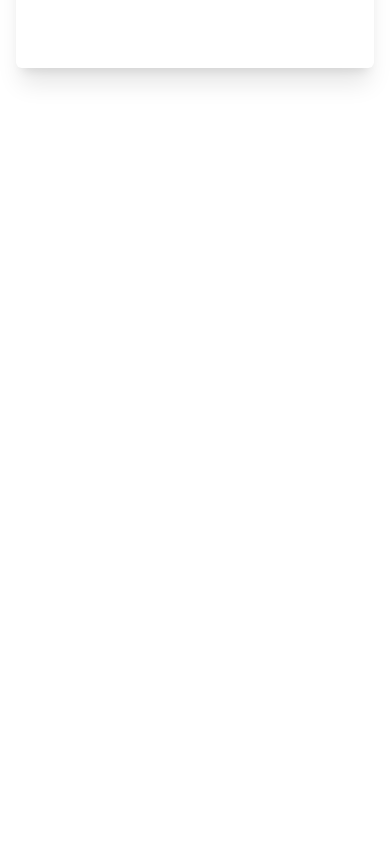
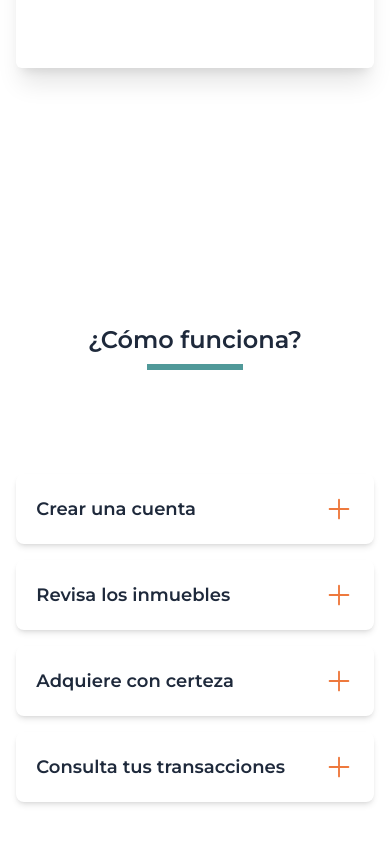
Before and after one commit to iNiceTwice/reity-clone, a Next.js app: page / in a window 390 px wide. Shown: the part 5307-6151 px from the top of the page. Before the commit the page ends 5503 px from the top, so only its background shows below. Built offline with nearby package versions, Linux system fonts and the light colour scheme.

Commit message:
HowItWorks view added with dropdowns & responsive components

```diff
--- /dev/null
+++ b/components/Dropdown.js
@@ -0,0 +1,31 @@
+import { useState } from "react"
+import { CiCirclePlus, CiCircleMinus } from "react-icons/ci"
+import { HiOutlineMinus, HiOutlinePlus } from "react-icons/hi2"
+
+const Dropdown = ({ children, title }) => {
+
+    const [ open, setOpen ] = useState(false)
+
+    const handleClickDropdown = () => {
+        setOpen(!open)
+    }
+    return (
+        <>
+            <button onClick={()=>handleClickDropdown()} className="w-full text-left p-5 shadow-md transition-colors rounded-lg">
+            <div className=" flex justify-between items-center">
+                <h5 className="font-montserrat font-semibold text-lg text-slate-800 transition-colors">{ title }</h5>
+                <div className="flex items-center">
+                    {
+                        open
+                        ? <HiOutlineMinus size="30" className="ml-4 text-orange-600/80 transition-colors"/>
+                        : <HiOutlinePlus size="30" className="ml-4 text-orange-600/80 transition-colors"/>
+                    }
+                </div>
+            </div>
+            { open ? children : null }
+            </button>
+        </>
+     );
+}
+
+export default Dropdown;
--- /dev/null
+++ b/views/main/howItWorks/DesktopContent.js
@@ -0,0 +1,59 @@
+import { useState } from "react";
+import { TabOne } from "./TabOne";
+import { TabTwo } from "./TabTwo";
+import { TabThree } from "./TabThree";
+import { TabFour } from "./TabFour";
+
+const DesktopContent = () => {
+
+    const [ selectedTab, setSelectedTab ] = useState(1)
+
+    const handleClick = ( tab ) => {
+        setSelectedTab(tab)
+    }
+
+    return (
+        <>
+            <div className="w-4/6 lg:block hidden">
+                <div className="flex w-full justify-center">
+                    <button
+                        id="1"
+                        onClick={ () => handleClick(1) }
+                        className={`py-2 outline-none transition-colors px-8 border-b-2 ${selectedTab === 1 ? "border-b-main" : "border-b-slate-300"}`}
+                    >
+                        Crea una cuenta
+                    </button>
+                    <button
+                        id="2"
+                        onClick={ () => handleClick(2) }
+                        className={`py-2 outline-none transition-colors px-8 border-b-2 ${selectedTab === 2 ? "border-b-main" : "border-b-slate-300"}`}
+                    >
+                        Revisa los inmuebles
+                    </button>
+                    <button
+                        id="3"
+                        onClick={ () => handleClick(3) }
+                        className={`py-2 outline-none transition-colors px-8 border-b-2 ${selectedTab === 3 ? "border-b-main" : "border-b-slate-300"}`}
+                    >
+                        Adquiere con certeza
+                    </button>
+                    <button
+                        id="4"
+                        onClick={ () => handleClick(4) }
+                        className={`py-2 outline-none transition-colors px-8 border-b-2 ${selectedTab === 4 ? "border-b-main" : "border-b-slate-300"}`}
+                    >
+                        Consulta tus transacciones
+                    </button>
+                </div>
+            </div>
+            <div className="mt-16">
+                { selectedTab === 1 ? <TabOne />  : null}
+                { selectedTab === 2 ? <TabTwo />  : null}
+                { selectedTab === 3 ? <TabThree />  : null}
+                { selectedTab === 4 ? <TabFour />  : null}
+            </div>
+        </>
+    )
+}
+
+export default DesktopContent;
--- /dev/null
+++ b/views/main/howItWorks/MobileContent.js
@@ -0,0 +1,28 @@
+import { TabOneInfo } from "./TabOne";
+import { TabTwoInfo } from "./TabTwo";
+import { TabThreeInfo } from "./TabThree";
+import { TabFourInfo } from "./TabFour";
+import Dropdown from "../../../components/Dropdown";
+
+const MobileContent = () => {
+    return (
+        <>
+            <div className="w-11/12 lg:hidden flex flex-col gap-4 -mt-10">
+                <Dropdown title="Crear una cuenta">
+                    <TabOneInfo/>
+                </Dropdown>
+                <Dropdown title="Revisa los inmuebles">
+                    <TabTwoInfo/>
+                </Dropdown>
+                <Dropdown title="Adquiere con certeza">
+                    <TabThreeInfo/>
+                </Dropdown>
+                <Dropdown title="Consulta tus transacciones">
+                    <TabFourInfo/>
+                </Dropdown>
+            </div>
+        </>
+     );
+}
+
+export default MobileContent;
--- a/views/main/howItWorks/TabOne.js
+++ b/views/main/howItWorks/TabOne.js
@@ -9,7 +9,7 @@ export const TabOneInfo = () => {
                     <div className="h-full my-auto flex items-center">
                         <HiOutlineUserPlus className="text-secondary" size={50}/>
                     </div>
-                    <div className="flex flex-col gap-8 w-4/6">
+                    <div className="flex flex-col gap-8 w-full lg:w-4/6">
                         <h3 className="text-slate-800 text-2xl">Crea tu cuenta</h3>
                         <p className="font-thin">Crea tu cuenta en menos de dos minutos y ten acceso a un marketplace para invertir en tokens de propiedades.</p>
                     </div>
@@ -18,7 +18,7 @@ export const TabOneInfo = () => {
                     <div className="h-full my-auto flex items-center">
                         <HiOutlineShieldCheck className="text-secondary" size={50}/>
                     </div>
-                    <div className="flex flex-col gap-8 w-4/6">
+                    <div className="flex flex-col gap-8 w-full lg:w-4/6">
                         <h3 className="text-slate-800 text-2xl">Verifica tu cuenta</h3>
                         <p className="font-thin">Para evitar fraude e intentos de lavado de dinero, verificamos tu cuenta y tus datos a través de un proceso automático.</p>
                     </div>
--- a/views/main/howItWorks/index.js
+++ b/views/main/howItWorks/index.js
@@ -1,63 +1,14 @@
-import { useState } from "react";
 import SectionTitle from "../../../components/SectionTitle";
-import Image from "next/image"
-import { HiCurrencyDollar, HiOutlineHomeModern } from "react-icons/hi2";
-import { TabOne, TabOneInfo } from "./TabOne";
-import { TabTwo, TabTwoInfo } from "./TabTwo";
-import { TabThree,TabThreeInfo } from "./TabThree";
-import { TabFour, TabFourInfo } from "./TabFour";
+import DesktopContent from "./DesktopContent";
+import MobileContent from "./MobileContent";
 
 const HowItWorks = () => {
-
-    const [ selectedTab, setSelectedTab ] = useState(1)
-
-    const handleClick = ( tab ) => {
-        setSelectedTab(tab)
-    }
-
-
     return (
         <>
-            <section id="how-it-works" className="py-32 hidden lg:flex flex-col justify-center items-center w-full">
+            <section id="how-it-works" className="py-32 flex flex-col justify-center items-center w-full">
                 <SectionTitle title="¿Cómo funciona?"/>
-                <div className="w-4/6">
-                    <div className="flex w-full justify-center">
-                        <button
-                            id="1"
-                            onClick={ () => handleClick(1) }
-                            className={`py-2 outline-none transition-colors px-8 border-b-2 ${selectedTab === 1 ? "border-b-main" : "border-b-slate-300"}`}
-                        >
-                            Crea una cuenta
-                        </button>
-                        <button
-                            id="2"
-                            onClick={ () => handleClick(2) }
-                            className={`py-2 outline-none transition-colors px-8 border-b-2 ${selectedTab === 2 ? "border-b-main" : "border-b-slate-300"}`}
-                        >
-                            Revisa los inmuebles
-                        </button>
-                        <button
-                            id="3"
-                            onClick={ () => handleClick(3) }
-                            className={`py-2 outline-none transition-colors px-8 border-b-2 ${selectedTab === 3 ? "border-b-main" : "border-b-slate-300"}`}
-                        >
-                            Adquiere con certeza
-                        </button>
-                        <button
-                            id="4"
-                            onClick={ () => handleClick(4) }
-                            className={`py-2 outline-none transition-colors px-8 border-b-2 ${selectedTab === 4 ? "border-b-main" : "border-b-slate-300"}`}
-                        >
-                            Consulta tus transacciones
-                        </button>
-                    </div>
-                </div>
-                <div className="mt-16">
-                    { selectedTab === 1 ? <TabOne />  : null}
-                    { selectedTab === 2 ? <TabTwo />  : null}
-                    { selectedTab === 3 ? <TabThree />  : null}
-                    { selectedTab === 4 ? <TabFour />  : null}
-                </div>
+                <DesktopContent />
+                <MobileContent/>
             </section>
         </>
      );
```
